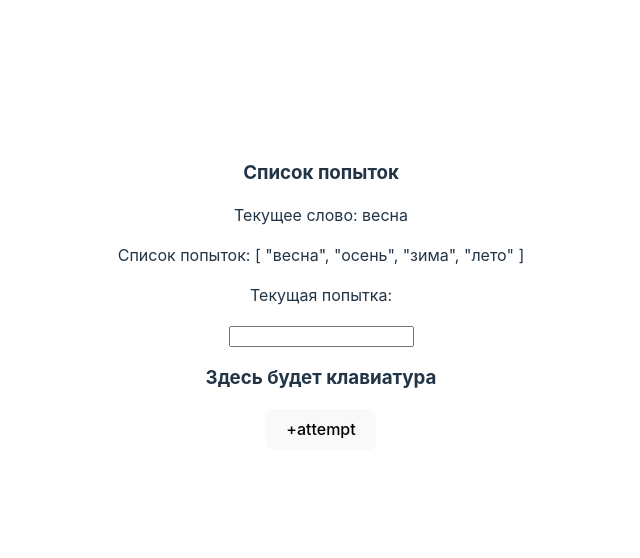
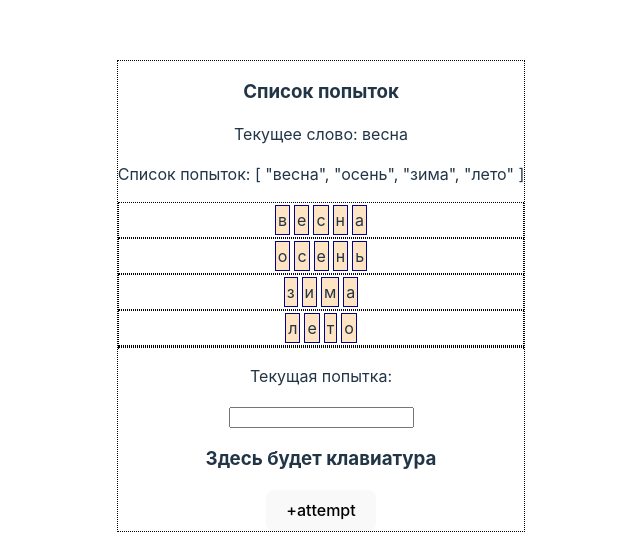
Before and after one commit to ekuchin/guess-word, a Vue app: page / in a window 1280 px wide. Shown: the part 104-662 px from the top of the page, without its empty margins (319-959 px from the left). Built offline with nearby package versions, Linux system fonts and the light colour scheme.

Commit message:
Render words by letters

```diff
--- a/src/App.vue
+++ b/src/App.vue
@@ -3,6 +3,12 @@
     <h3>Список попыток</h3>
     <p>Текущее слово: {{currentWord}}</p>
     <p>Список попыток: {{attempts}}</p>
+
+    <div v-for="item in attempts" :key="item">
+      <Attempt :word="item"/>
+    </div>
+    <div></div>
+
     <p>Текущая попытка: {{currentAttempt}}</p>
 
     <input v-model="currentAttempt"/>
@@ -13,9 +19,11 @@
 
 <script lang="ts">
 import {defineComponent}from 'vue'
+import Attempt from './components/Attempt.vue'
 import {useWords} from './service/useWords'
 
 export default defineComponent({
+  components:{Attempt},
   setup(){
     return {...useWords()}
   }
@@ -34,4 +42,8 @@ export default defineComponent({
 .logo.vue:hover {
   filter: drop-shadow(0 0 2em #42b883aa);
 }
+div {
+  float: inline;
+  border: 1px dotted black;
+}
 </style>
--- /dev/null
+++ b/src/components/Attempt.vue
@@ -0,0 +1,35 @@
+<template>
+    <div v-for="letter,index in word" :key="index">
+        {{letter}}
+    </div>
+
+</template>
+
+<script lang="ts">
+import { defineComponent } from "vue";
+
+export default defineComponent({
+  name: "Attempt",
+  props: {
+    word: {
+      type: String,
+      required: true
+    },
+  },
+  setup(props) {
+        const word = props.word
+    return { word };
+  },
+});
+</script>
+
+<style scoped>
+    div {
+        background-color: bisque;
+        margin: 2px;
+        padding: 2px;
+        border: 1px solid darkblue;
+        width: min-content;
+        display: inline-block;
+    }
+</style>
```
